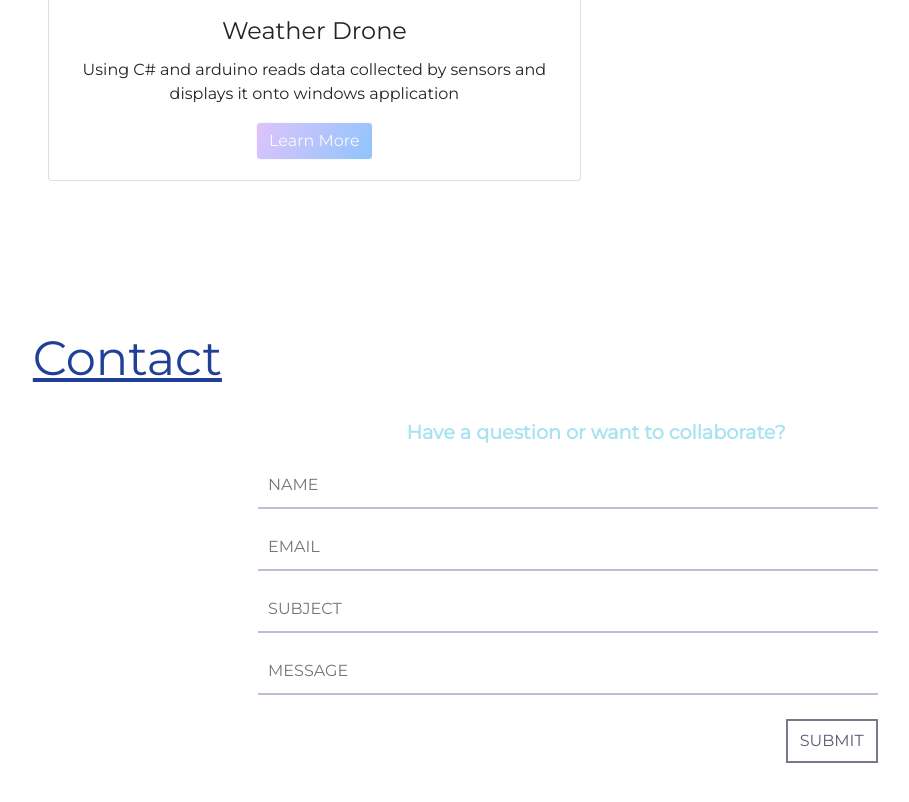
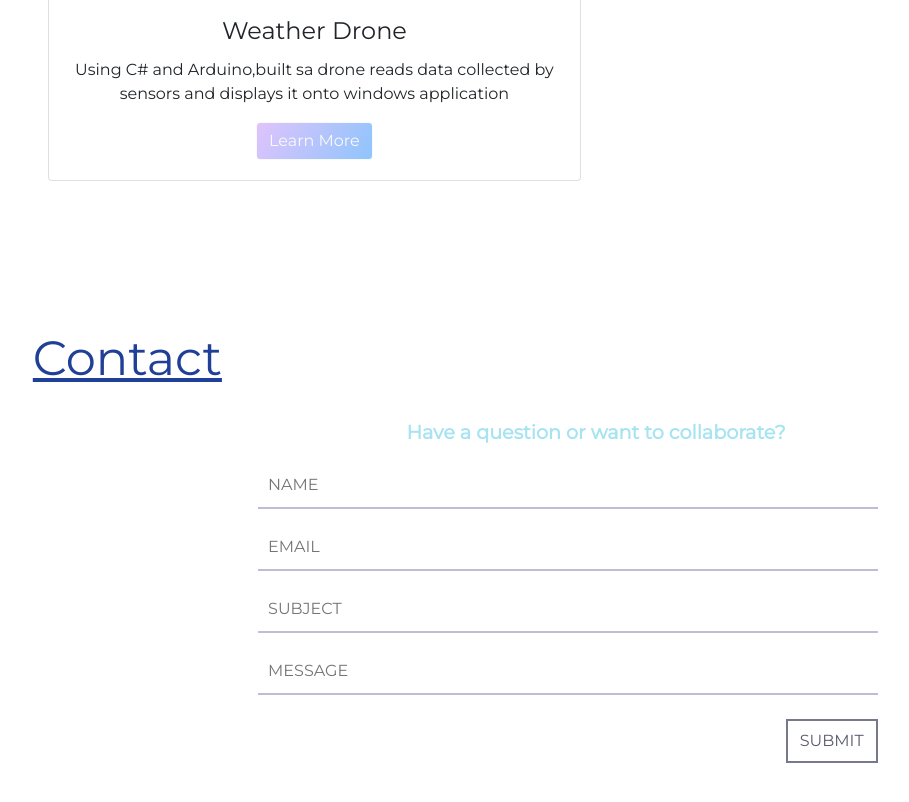
Before and after one commit to Saidanr/Saidanr.github.io, a plain HTML site: page index.html in a window 1280 px wide. Shown: the part 3152-3954 px from the top of the page, without its empty margins (44-953 px from the left). Drawn offline with nearby package versions, Linux system fonts and the light colour scheme; a web font is replaced by a local one.

Commit message:
Update index.html

```diff
--- a/index.html
+++ b/index.html
@@ -349,7 +349,7 @@
                     <h4 class="card-title">Electric Longboard</h4>
                     <p class="card-text">Remote controlled powered longboard, used to get around before I acquired a car. </p>
 
-                    <a class="btn btn-outline-light" href= "https://github.com/Niasemota/Stock-Trading-and-News-Alert">Learn More</a>
+                    <a class="btn btn-outline-light" href= "https://github.com/Saidanr/Electric-Longboard">Learn More</a>
                   </div>
                 </div>
               </div>
@@ -359,7 +359,7 @@
                   <img class="card-img-top music" src="image16.jpg" alt="Drone Image">
                   <div class="card-body">
                     <h4 class="card-title">Weather Drone</h4>
-                    <p class="card-text">Using C# and arduino reads data collected by sensors and displays it onto windows application</p>
+                    <p class="card-text">Using C# and Arduino,built sa drone reads data collected by sensors and displays it onto windows application</p>
 
 
                     <a class="btn btn-outline-light" href="https://github.com/Saidanr/Weather-Drone">Learn More</a>
```
